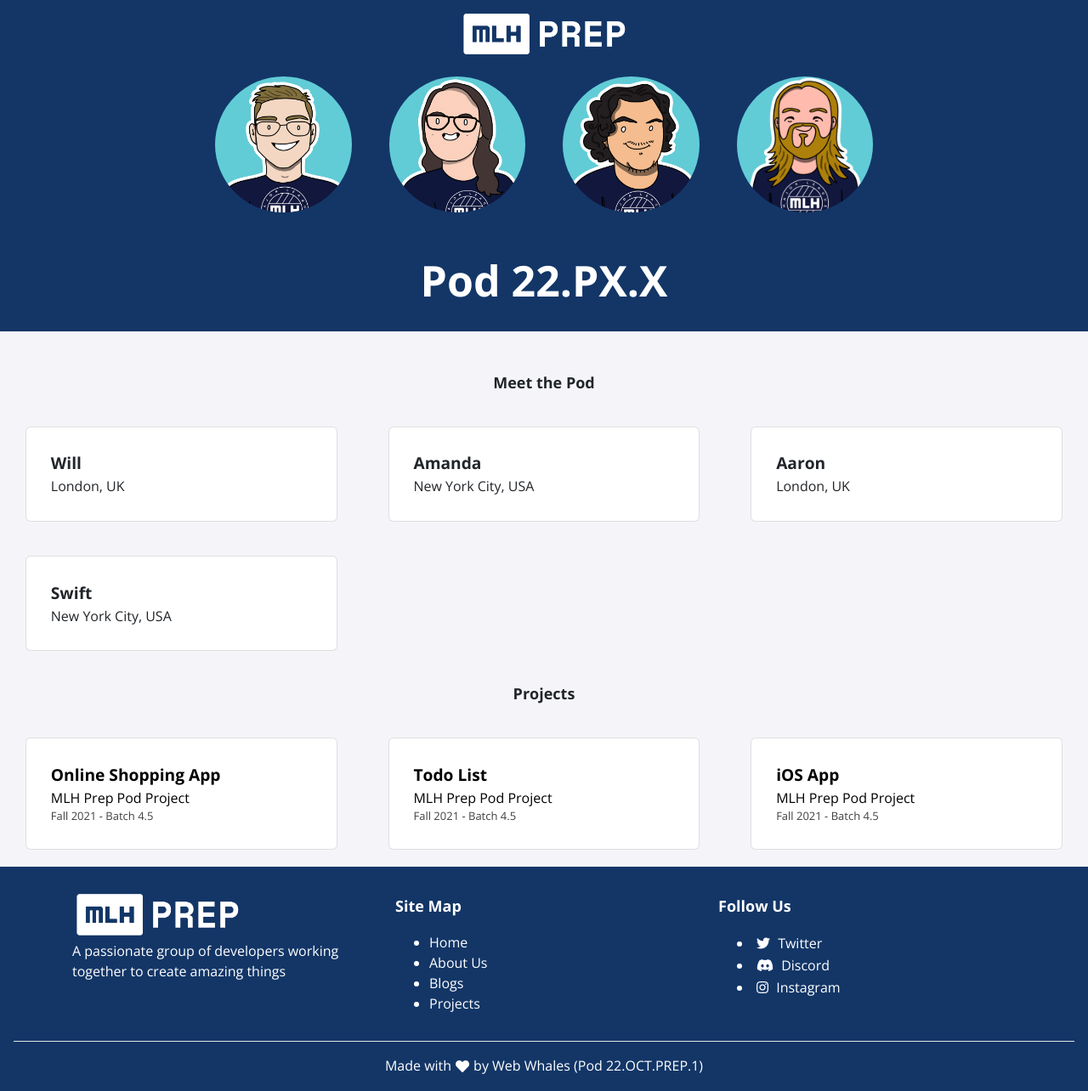
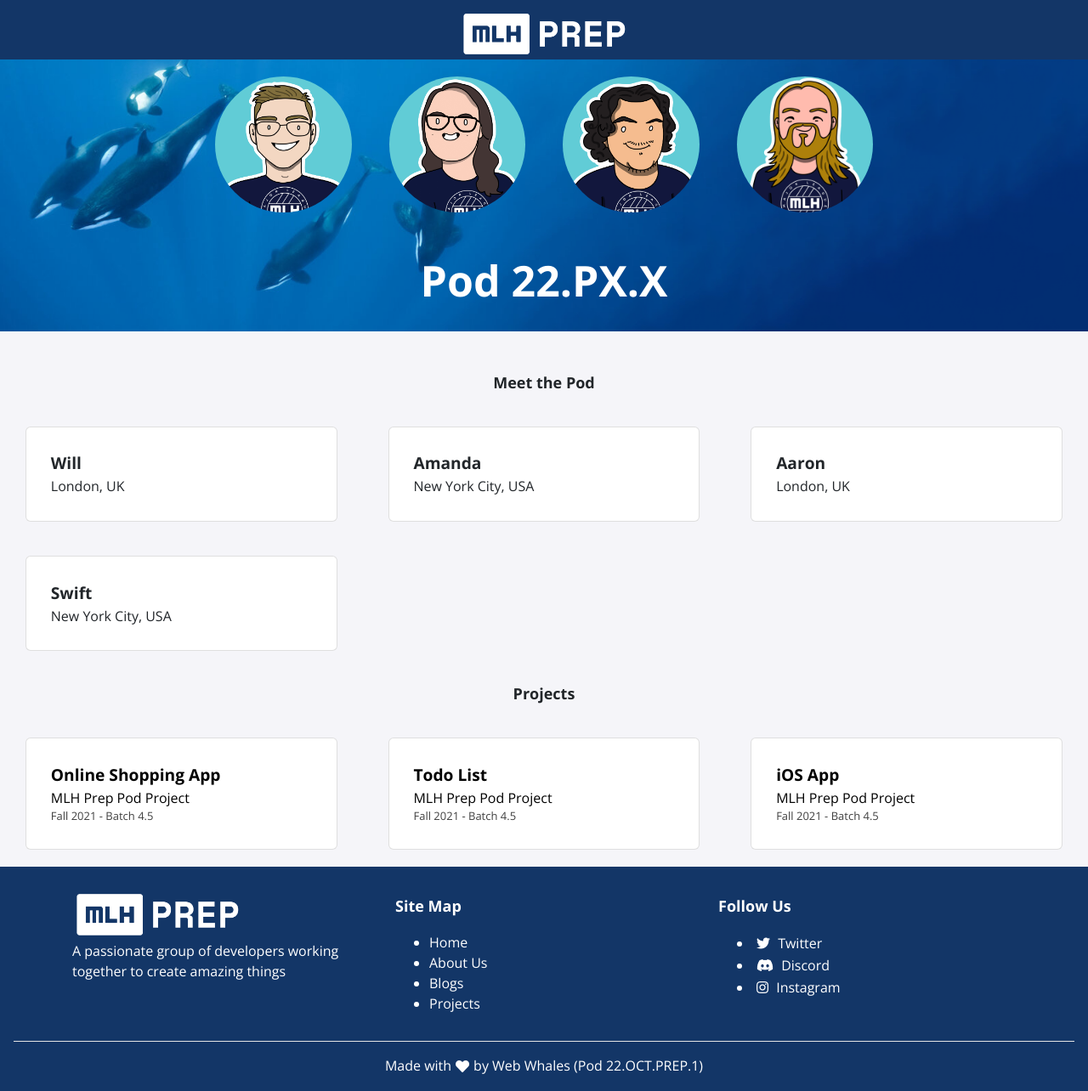
Before and after one commit to MLH-Fellowship/prep-portfolio-22.OCT.PREP.1, a Jekyll site: the page built from index.html, in a window 1280 px wide. Shown: the whole page at 85% size. Built offline with Jekyll 4.4.1, drawn with Linux system fonts in a browser that asks for light colours; nearby versions of some CDN libraries.

Commit message:
add header background

```diff
--- a/_sass/profile.scss
+++ b/_sass/profile.scss
@@ -1,5 +1,9 @@
 .profile {
-    background-color: #133667 !important;
+    background-image: url('/assets/img/header_background.png');
+    background-size: cover;
+    background-repeat: no-repeat;
+    background-position: center;
+
     text-align: center;
     height: 320px;
     margin-bottom: 50px;
```
